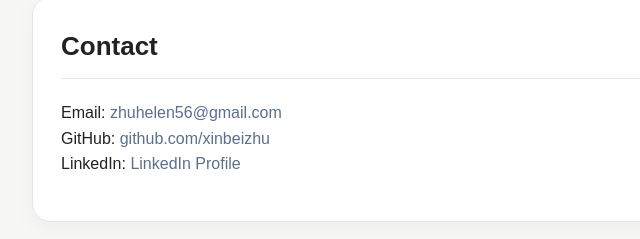
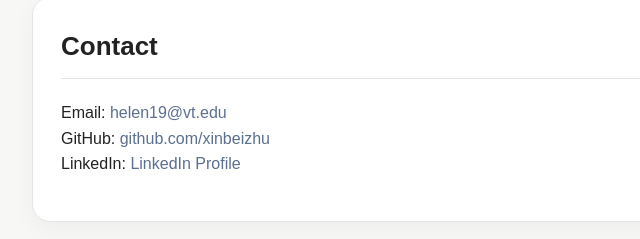
Before and after one commit to xinbeizhu/xinbeizhu.github.io, a plain HTML site: page index.html in a window 1280 px wide. Shown: the part 2999-3238 px from the top of the page, 107-747 px from the left. Drawn offline with Linux system fonts and the light colour scheme.

Commit message:
Update index.html

```diff
--- a/index.html
+++ b/index.html
@@ -272,7 +272,7 @@
           I am a master's student in Computer Science at Virginia Tech. My current thesis studies variants of the Mean King Problem in quantum information. My broader research interests include Human-Centered AI, Explainable AI, Human-AI Interaction, Medical AI, Computer Vision, HCI, and Quantum Machine Learning.
         </p>
         <div class="button-row">
-          <a class="button" href="mailto:zhuhelen56@gmail.com">Email Me</a>
+          <a class="button" href="mailto:helen19@vt.edu">Email Me</a>
           <a class="button secondary" href="https://www.linkedin.com/in/xinbei-zhu-97534b220/" target="_blank">LinkedIn</a>
           <a class="button secondary" href="https://github.com/xinbeizhu" target="_blank">GitHub</a>
           <a class="button secondary" href="assets/cv_Helen_XinbeiZhu.pdf" target="_blank">CV</a>
@@ -414,9 +414,9 @@
     <section id="contact">
       <h2>Contact</h2>
       <p>
-        Email: <a href="mailto:zhuhelen56@gmail.com">zhuhelen56@gmail.com</a><br />
+        Email: <a href="mailto:helen19@vt.edu">helen19@vt.edu</a><br />
         GitHub: <a href="https://github.com/xinbeizhu" target="_blank">github.com/xinbeizhu</a><br />
-        LinkedIn: <a href="https://www.linkedin.com/" target="_blank">LinkedIn Profile</a>
+        LinkedIn: <a href="https://www.linkedin.com/in/xinbei-zhu-97534b220/" target="_blank">LinkedIn Profile</a>
       </p>
     </section>
   </main>
```
